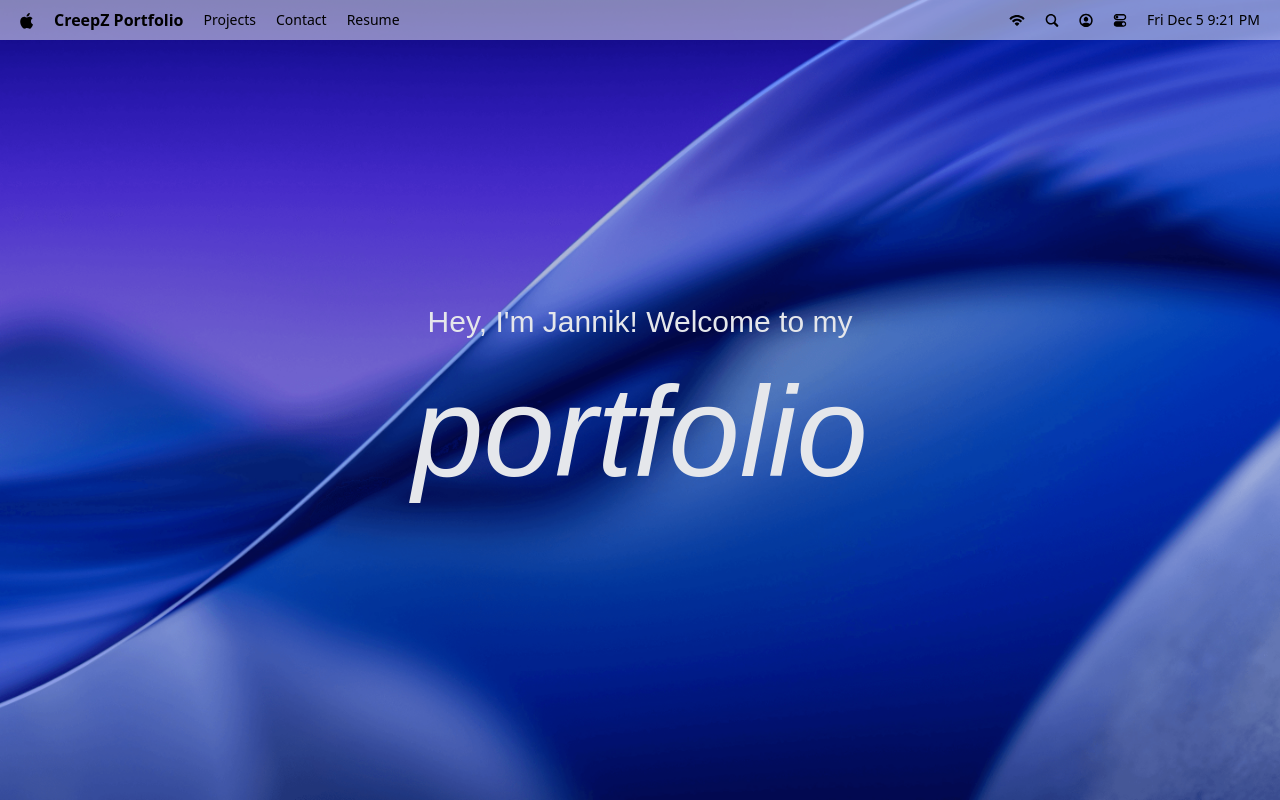
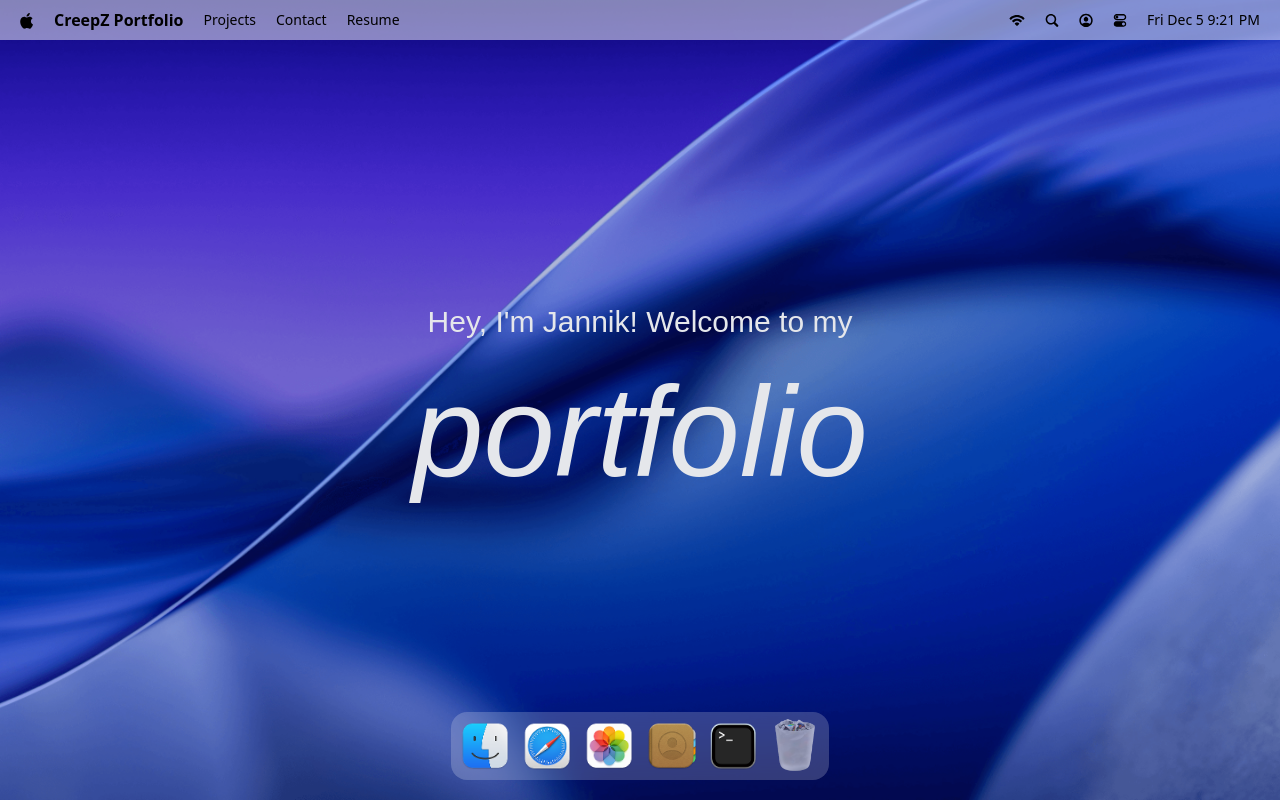
Before and after one commit to creepzcodes/MacFolio, a React (Vite) app: page / in a window 1280 px wide. Built offline with nearby package versions, Linux system fonts and the light colour scheme; a web font is replaced by a local one.

Commit message:
Gsap error

```diff
--- a/package.json
+++ b/package.json
@@ -17,6 +17,7 @@
     "lucide-react": "^0.556.0",
     "react": "^19.2.0",
     "react-dom": "^19.2.0",
+    "react-tooltip": "^5.30.0",
     "tailwindcss": "^4.1.17"
   },
   "devDependencies": {
--- a/src/App.jsx
+++ b/src/App.jsx
@@ -1,9 +1,10 @@
-import { Navbar, Welcome } from "#components"
+import { Dock, Navbar, Welcome } from "#components"
 const App = () => {
     return (
         <div>
             <Navbar />
             <Welcome />
+            <Dock />
         </div>
     )
 }
--- /dev/null
+++ b/src/components/Dock.jsx
@@ -0,0 +1,92 @@
+import { dockApps } from '#constants';
+import { useGSAP } from '@gsap/react';
+import React, { useRef } from 'react'
+import { Tooltip } from 'react-tooltip';
+import { gsap } from 'gsap';
+
+const Dock = () => {
+    const dockRef = useRef(null);
+
+    useGSAP(() => {
+        const dock = dockRef.current;
+        if (!dock) return;
+
+        const icons = dock.querySelectorAll('.dock-icon');
+
+        const animateIcons = (mouseX) => {
+            const { left } = dock.getBoundingClientRect();
+
+            icons.forEach((icon) => {
+                const { left: iconLeft, width } = icon.getBoundingClientRect();
+                const center = iconLeft - left  + width / 2;
+                const distance = Math.abs(mouseX - center);
+
+                const intensity = Math.exp(-(distance ** 2) / 2000);
+
+                gsap.to(icon, {
+                    scale: 1 + 0.25 * intensity,
+                    y: -15 * intensity,
+                    duration: 0.2,
+                    ease: 'power1.out'
+                })
+            })
+        }
+
+        const handleMouseMove = (e) => {
+            const { left } = dock.getBoundingClientRect();
+
+            animateIcons(e.clientX - left);
+        }
+
+        const resetIcons = () =>
+             icons.forEach((icon) =>
+                gsap.to(icon, {
+                     scale: 1,
+                y: 0,
+              duration: 0.3,
+               ease: 'power1.out'
+        }))
+
+        dock.addEventListener('mousemove', handleMouseMove);
+        dock.addEventListener('mouseleave', resetIcons);
+
+        return () => {
+            dock.removeEventListener('mousemove', handleMouseMove);
+            dock.removeEventListener('mouseleave', resetIcons);
+        }
+    }, [])
+
+
+
+    const toggleApp = (app) => {}
+
+  return (
+    <section id='dock'>
+        <div ref={dockRef} className="dock-container">
+            {dockApps.map(({id, name, icon, canOpen}) => (
+                <div key={id} className='relative flex justify-center'>
+                    <button type='button'
+                     className='dock-icon'
+                      aria-label={name}
+                      data-tooltip-id="dock-tooltip"
+                      data-tooltip-content={name}
+                      data-tooltip-delay-show={150}
+                      disabled={!canOpen}
+                      onClick={() => toggleApp({id, canOpen})}
+                      >
+                        <img
+                        src={`/images/${icon}`}
+                        alt={name}
+                        loading='lazy'
+                        className={canOpen ? '' : 'opacity-60'}
+                        />
+                    </button>
+                </div>
+            ))}
+            <Tooltip id="dock-tooltip" place="top" className="tooltip"/>
+        </div>
+    </section>
+  )
+}
+
+export default Dock
--- a/src/components/index.js
+++ b/src/components/index.js
@@ -1,6 +1,8 @@
 import Navbar from "./Navbar";
 import Welcome from "./Welcome";
+import Dock from "./Dock";
 export {
     Navbar,
-    Welcome
+    Welcome,
+    Dock
 }
```
Also changed, not shown: 1 other file (tests, documents, lock files or other folders).
